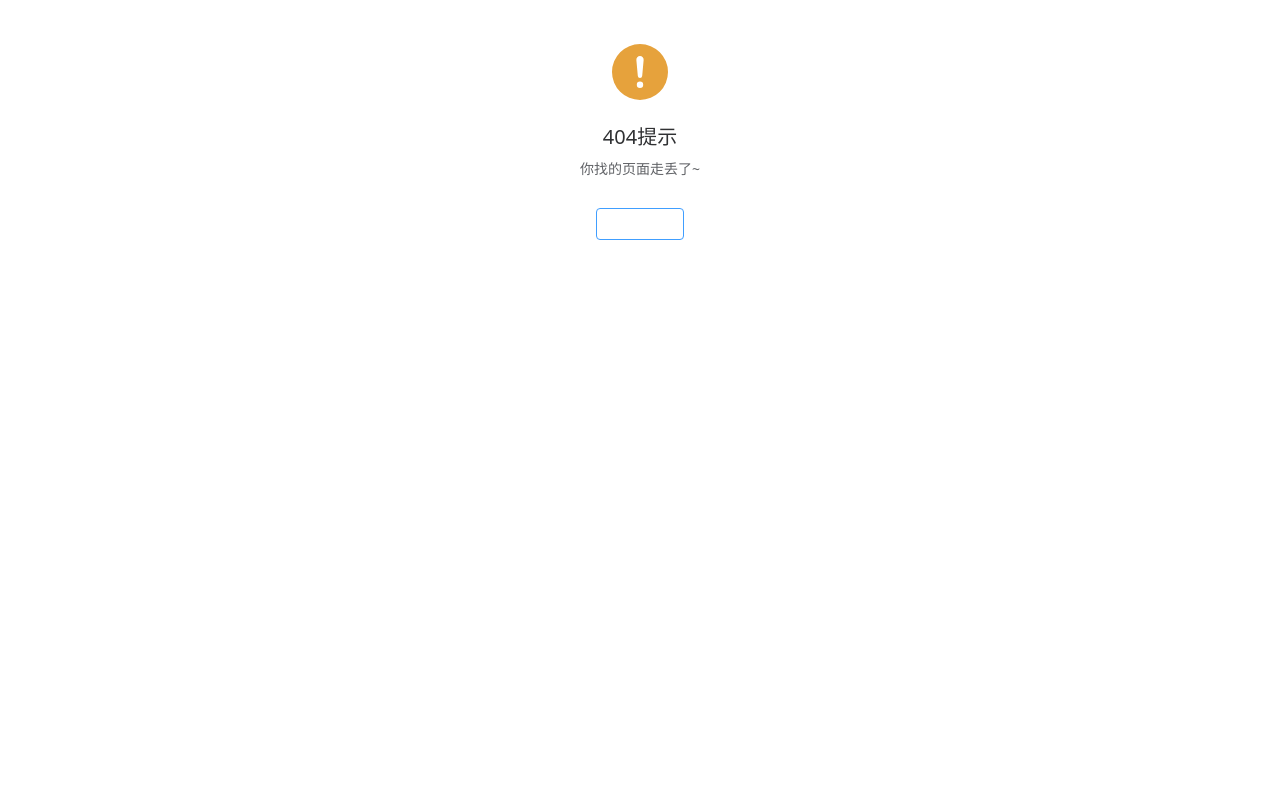
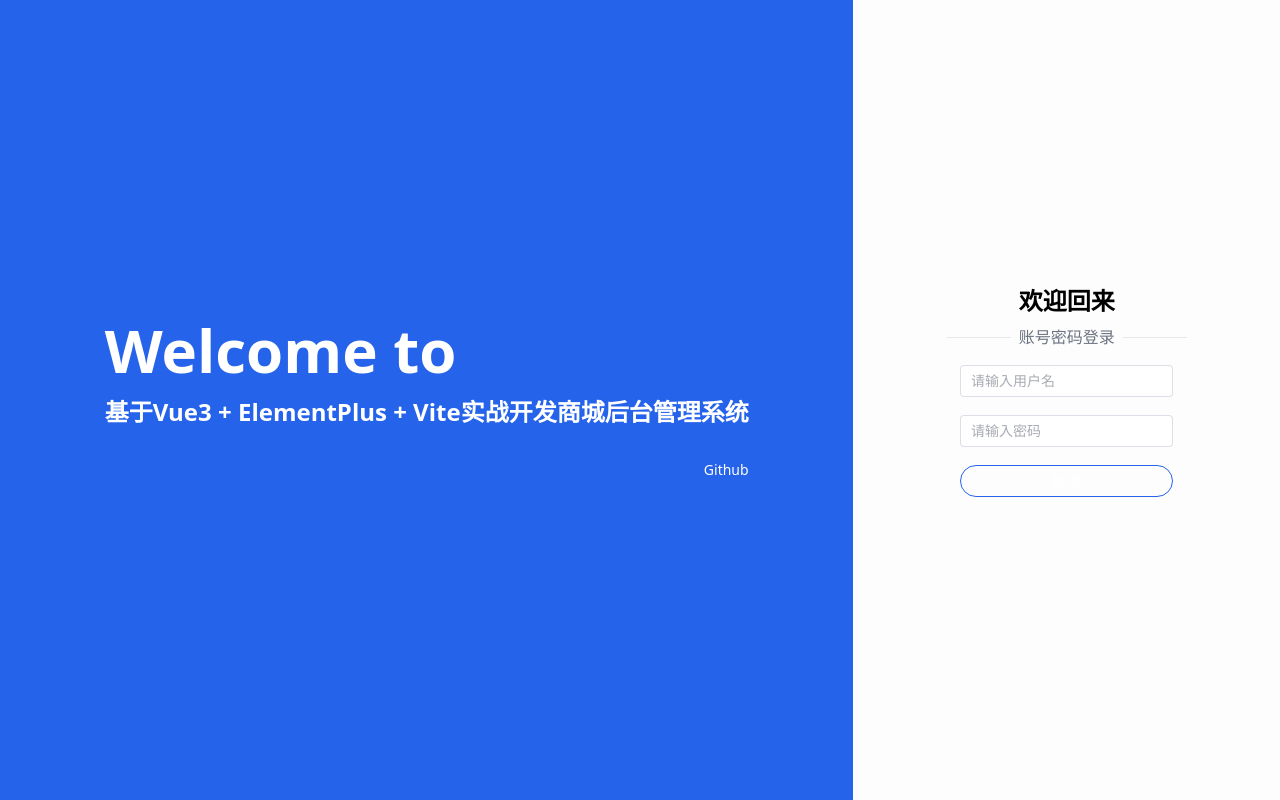
Before and after one commit to waite0603/vue3-shop-admin, a Vue app: page /about#/login in a window 1280 px wide. Built offline with nearby package versions, Linux system fonts and the light colour scheme.

Commit message:
登录页面样式以及响应式处理

```diff
--- a/src/pages/404.vue
+++ b/src/pages/404.vue
@@ -1,10 +1,6 @@
 <template>
     <div>
-        <el-result
-            icon="warning"
-            title="404提示"
-            sub-title="你找的页面走丢了~"
-        >
+        <el-result icon="warning" title="404提示" sub-title="你找的页面走丢了~">
             <template #extra>
                 <el-button type="primary" @click="$router.push('/')">回到首页</el-button>
             </template>
--- /dev/null
+++ b/src/pages/login/login.vue
@@ -0,0 +1,54 @@
+<template>
+  <el-row class="min-h-screen">
+    <el-col :lg="16" :md="12" class="bg-blue-600 flex items-center justify-center flex-col">
+      <div>
+        <h1 class="text-6xl text-white font-bold pr-5 pl-5">Welcome to</h1>
+        <h3 class="text-2xl text-white font-bold mt-4 pr-5 pl-5">
+          基于Vue3 + ElementPlus + Vite实战开发商城后台管理系统
+        </h3>
+        <div class="mt-7 text-right pr-5">
+          <el-link type="primary" class="text-white" @click="JumpToGithub">Github</el-link>
+        </div>
+      </div>
+    </el-col>
+    <el-col :lg="8" :md="12" class="bg-light-50 flex items-center justify-center flex-col">
+      <div class="text-2xl font-bold mb-2">欢迎回来</div>
+      <div class="flex items-center justify-center mb-4 text-gray-500 space-x-2">
+        <span class="h-[1px] w-16 bg-gray-200"></span>
+        <span>账号密码登录</span>
+        <span class="h-[1px] w-16 bg-gray-200"></span>
+      </div>
+      <el-form :model="form" class="w-2/4">
+        <el-form-item>
+          <el-input v-model="form.username" placeholder="请输入用户名" />
+        </el-form-item>
+        <el-form-item>
+          <el-input v-model="form.password" placeholder="请输入密码" />
+        </el-form-item>
+        <el-form-item>
+          <el-button round color="#2563eb " class="w-full" type="primary" @click="onSubmit">登 录</el-button>
+        </el-form-item>
+      </el-form>
+    </el-col>
+  </el-row>
+</template>
+
+
+<script setup>
+import { reactive } from 'vue'
+
+// do not use same name with ref
+const form = reactive({
+  username: "",
+  password: ""
+})
+
+const onSubmit = () => {
+  console.log('submit!')
+}
+
+const JumpToGithub = () => {
+  window.open("https://github.com/waite0603/vue3-shop-admin");
+};
+
+</script>
--- a/src/router/index.js
+++ b/src/router/index.js
@@ -8,6 +8,8 @@ import {
 import Index from '~/pages/index.vue'
 import About from '~/pages/about.vue'
 import NotFound from '~/pages/404.vue'
+
+import Login from '~/pages/login/login.vue'
 
 const routes = [
     {
@@ -24,6 +26,11 @@ const routes = [
         path: '/:pathMatch(.*)*',
         name: 'NotFound',
         component: NotFound
+    },
+    {
+        path: '/login',
+        name: 'Login',
+        component: Login
     }
 
 ]
```
